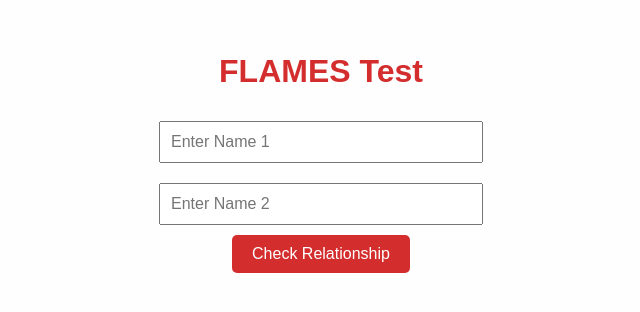
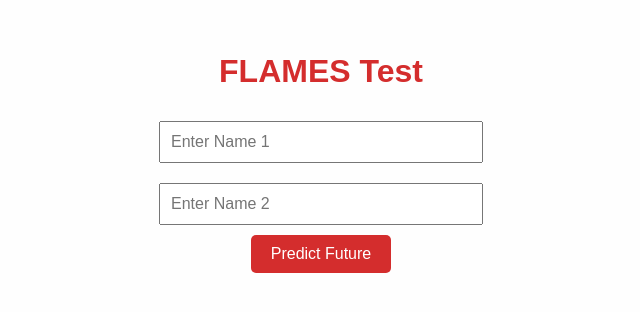
Before and after one commit to mqatd/flames, a plain HTML site: page index.html in a window 1280 px wide. Shown: the part 238-550 px from the top of the page, without its empty margins (319-959 px from the left). Drawn offline with Linux system fonts and the light colour scheme.

Commit message:
Update index.html

```diff
--- a/index.html
+++ b/index.html
@@ -46,7 +46,7 @@
   <h1>FLAMES Test</h1>
   <input id="name1" type="text" placeholder="Enter Name 1" maxlength="100" />
   <input id="name2" type="text" placeholder="Enter Name 2" maxlength="100" />
-  <button onclick="runFLAMES()">Check Relationship</button>
+  <button onclick="runFLAMES()">Predict Future</button>
   <div id="result"></div>
 
   <script>
```
